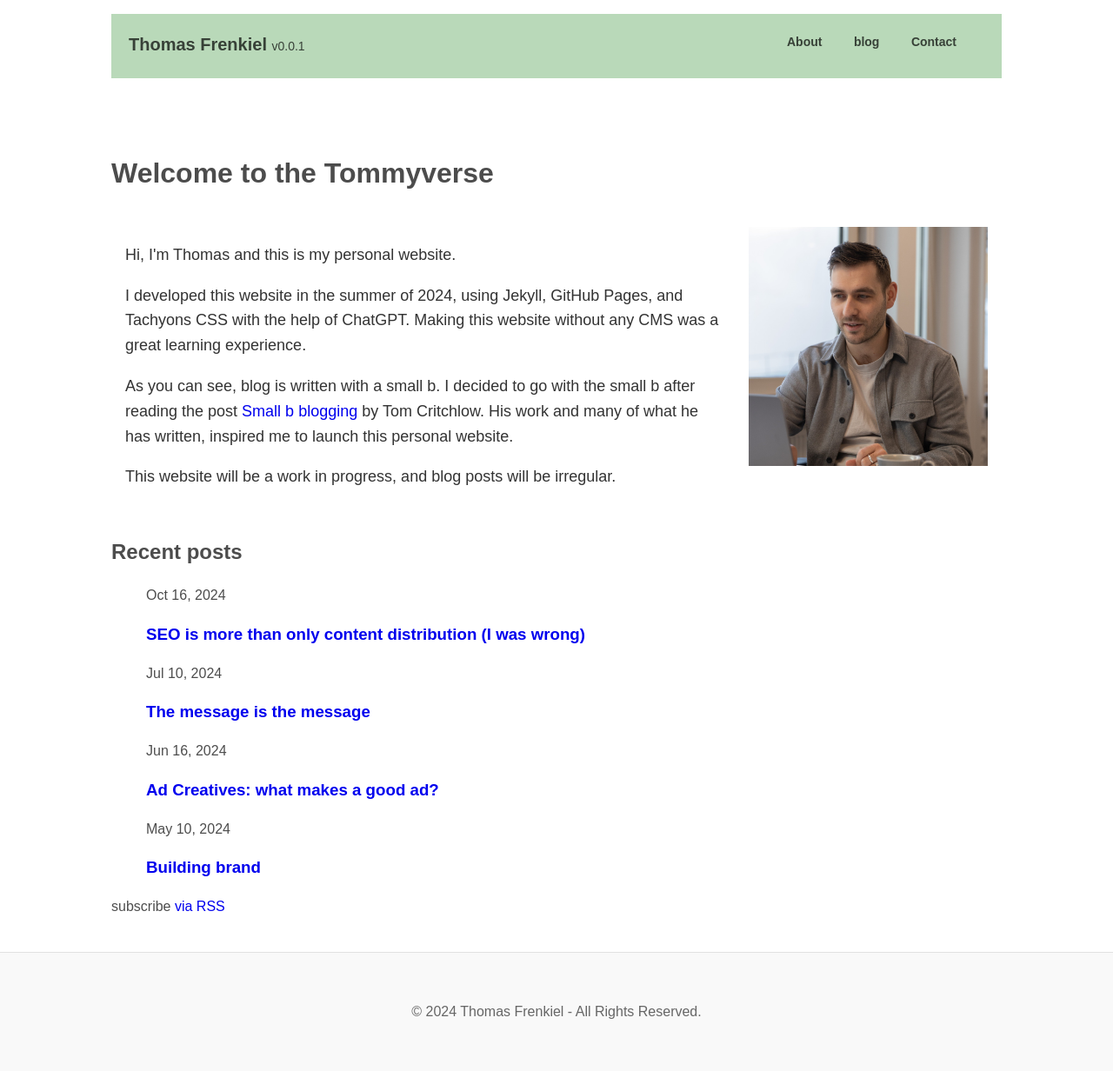
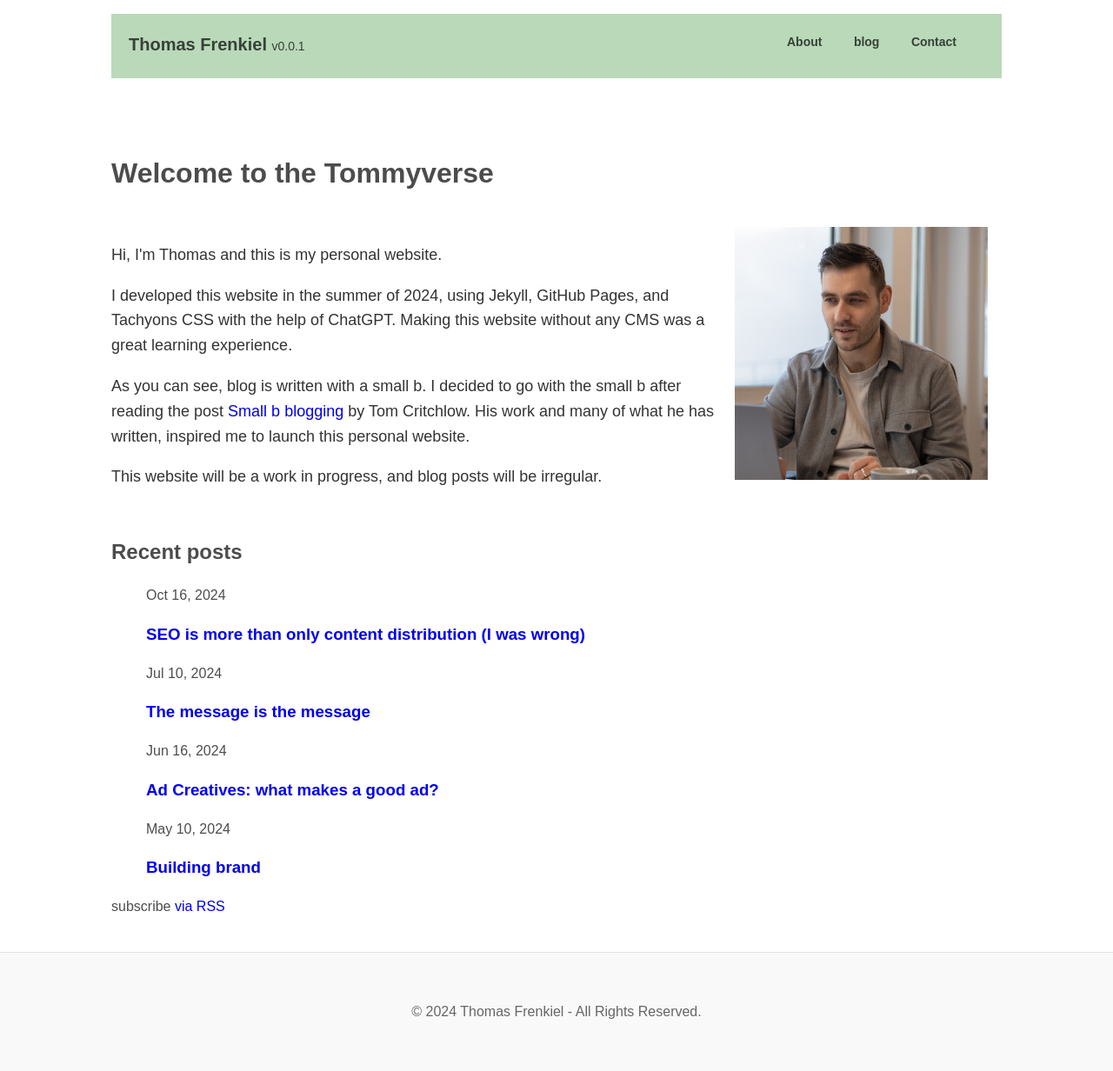
Before and after one commit to tfrenkiel040/website, a Jekyll site: the page built from index.markdown, in a window 1280 px wide. Shown: the whole page at 87% size. Built offline with Jekyll 4.4.1, drawn with Linux system fonts in a browser that asks for light colours.

Commit message:
paar updates in css

```diff
--- a/assets/css/custom.css
+++ b/assets/css/custom.css
@@ -6,25 +6,33 @@
 
 
 .top-bar {
-
 display:flex;
-
 }
 
-img.
+.top-bar .link {
+text-decoration: none;
+}
 
 @media (max-width: 600px) {
     .fl.w-70, .fl.w-30 {
         float: none !important; /* Remove the float for smaller screens */
         width: 100% !important;  /* Ensure both elements take up the full width */
+        padding-left: 0px;
+        padding-right: 0px;
     }
 }
 
+.fl.w-70, .pa2 {
+        padding-left: 0px;
+}
 
 @media (max-width: 600px) {
     .fl {
         float: none !important;
         width: 100% !important;
+         padding-left: 0px;
+        padding-right: 0px;
+
     }
 
 }
@@ -63,7 +71,6 @@
 }
 
 
-
 .menu-toggle .bar {
     display: block;
     width: 25px;
@@ -95,7 +102,6 @@
     line-height: 1.6; /* Adjust this value as needed */
     color: #333; /* This is a darker shade of gray, which increases contrast */
 
-;
 }
 
 .cf {
@@ -103,7 +109,7 @@
     line-height: 1.6; /* Adjust this value as needed */
     color: #333; /* This is a darker shade of gray, which increases contrast */
 
-;
+
 }
 
 .site-footer {
```
Also changed, not shown: _posts/2024-07-16-the-message.md (+3 -5 lines), assets/css/tachyons.min.css.
